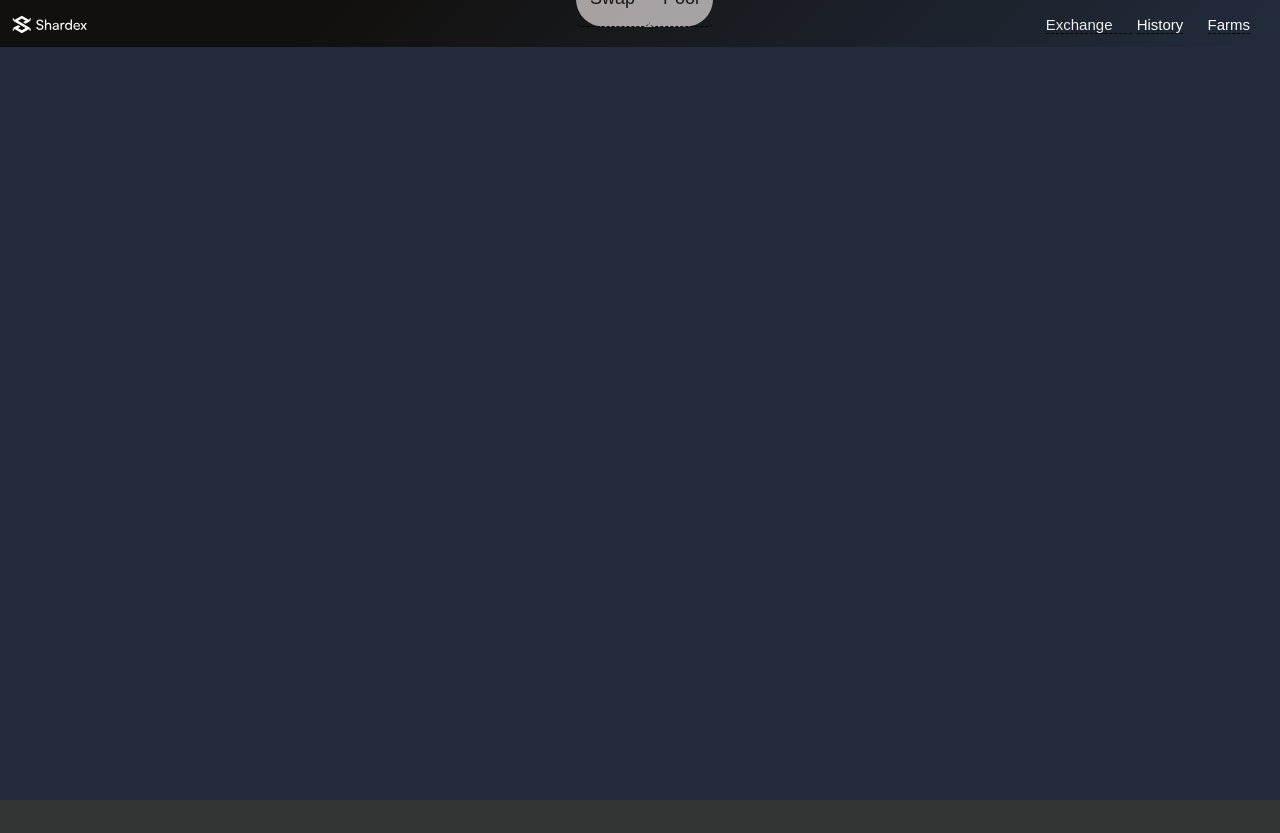
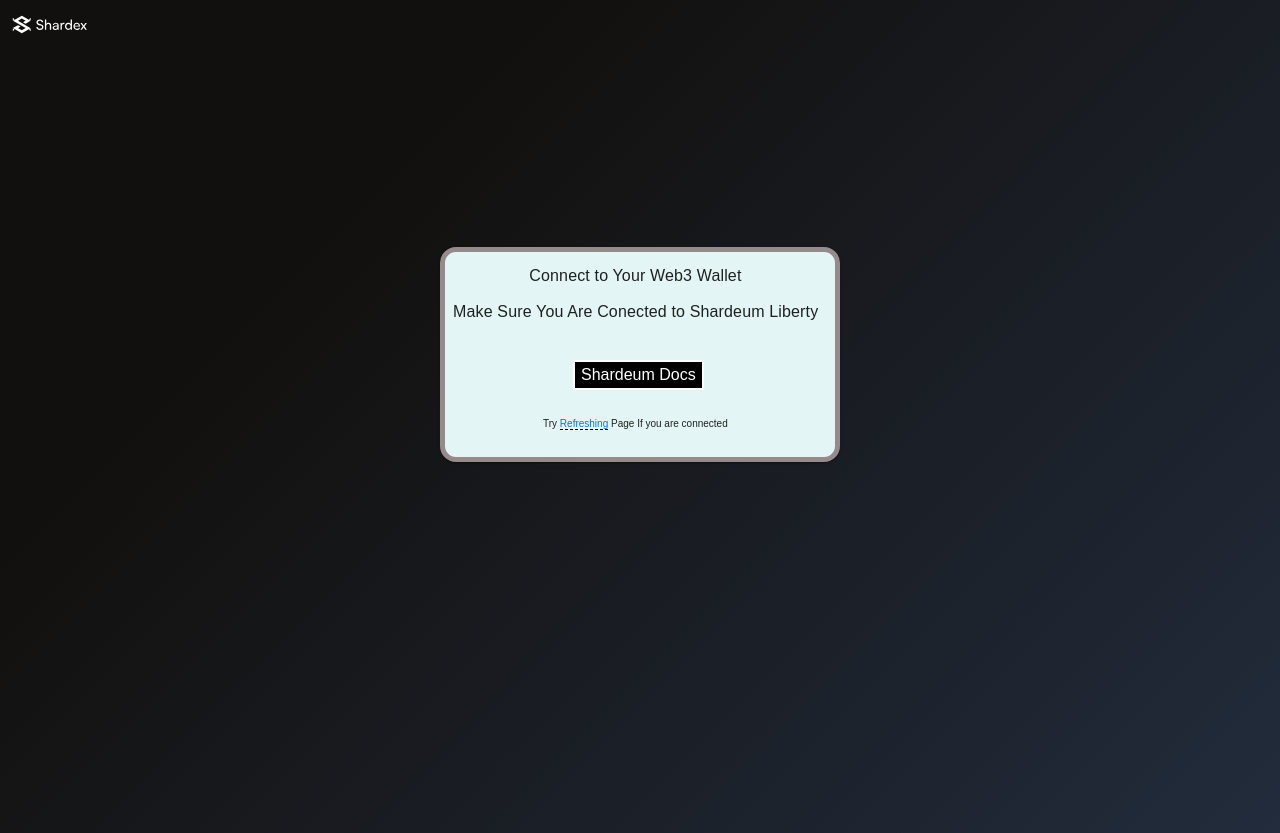
Before and after one commit to tharunrai14/shardex-app-xyz, a React (Create React App) app: page /Shardex/Liquidity in a window 1280 px wide. Before the commit the page ends 800 px from the top, so only its background shows below. Built offline with nearby package versions, Linux system fonts and the light colour scheme; a web font is replaced by a local one.

Commit message:
changedfrontend2

```diff
--- a/src/network.js
+++ b/src/network.js
@@ -134,8 +134,8 @@
 
   return (
     <>
-      {isConnected && renderNotConnected()}
-      {!isConnected && <div> {props.render(network)}</div>}
+      {!isConnected && renderNotConnected()}
+      {isConnected && <div> {props.render(network)}</div>}
     </>
   );
 };
```
